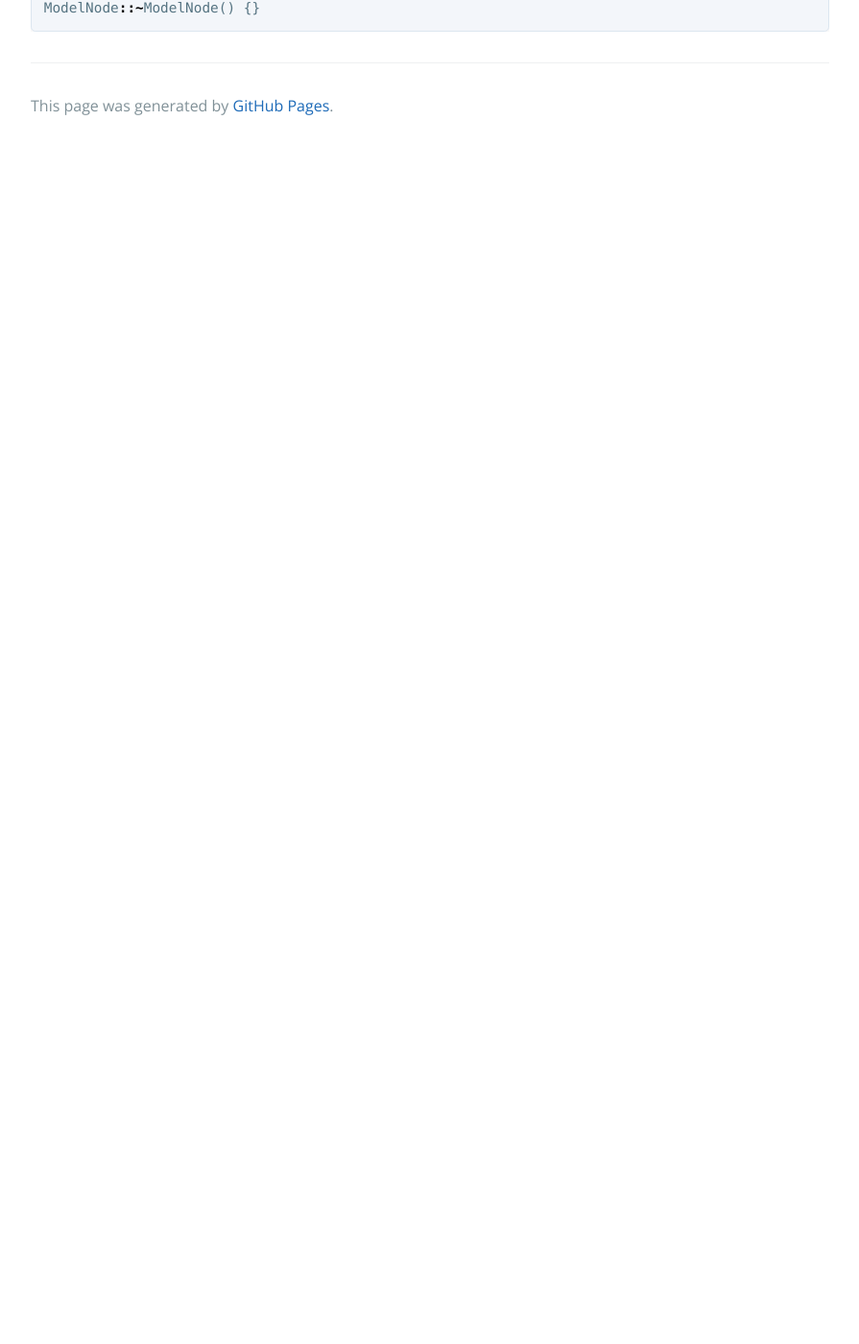
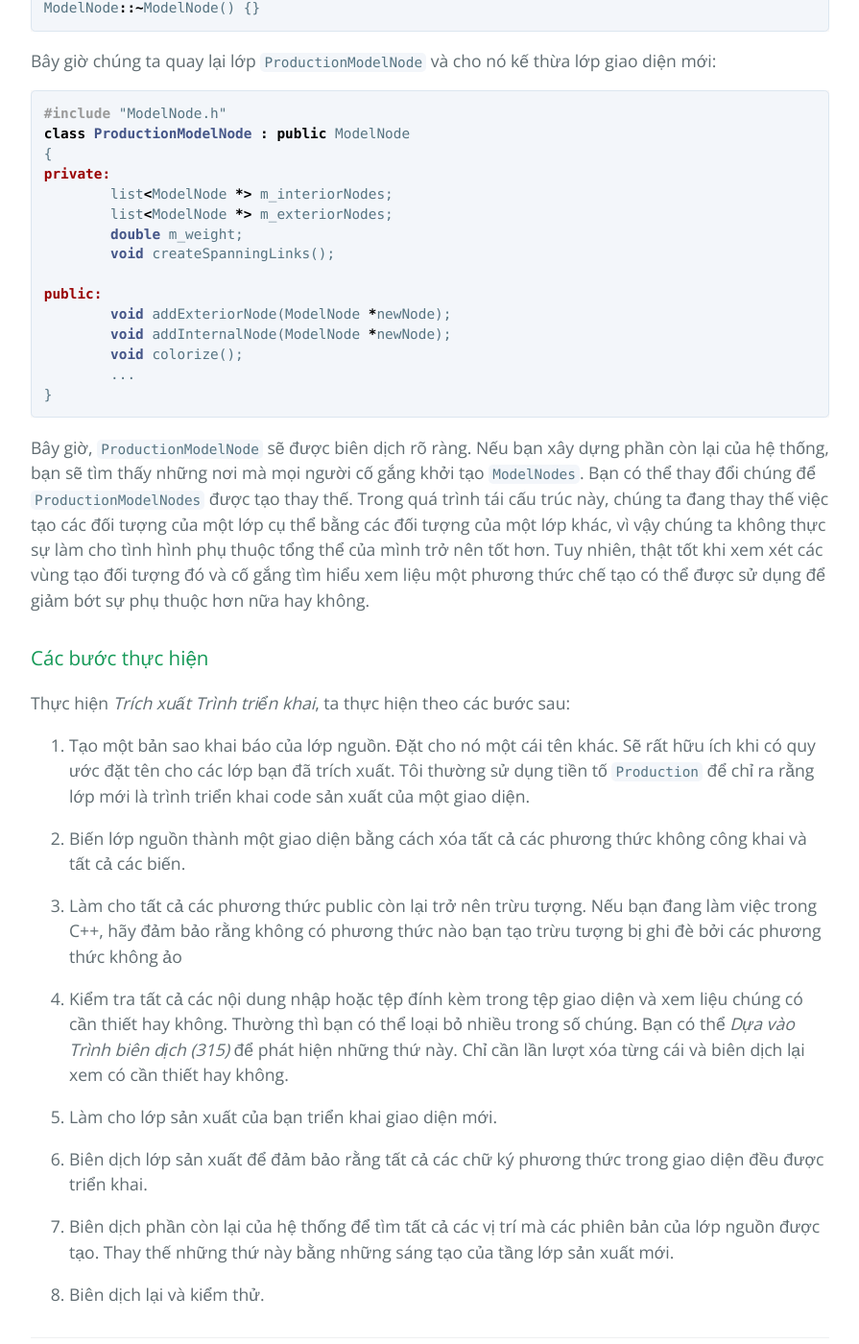
Before and after one commit to HaiBV/haibv.github.io, a Jekyll site: the page built from working-effectively-with-legacy-code/chapter-25-dependency-breaking-techniques.md, in a window 1280 px wide and 1400 px high, scrolled down 30693 px. Shown: the whole window at 96% size, without its empty margins (192-1087 px from the left). Built offline with Jekyll 4.4.1, drawn with Linux system fonts in a browser that asks for light colours; our own code applies the rules of GitHub Pages for plain Markdown files; before the commit the page ends 30847 px from its top, so only the background shows below that.

Commit message:
Book - Working Efectively with Legacy Code - P3 - C25

````diff
--- a/working-effectively-with-legacy-code/chapter-25-dependency-breaking-techniques.md
+++ b/working-effectively-with-legacy-code/chapter-25-dependency-breaking-techniques.md
@@ -989,3 +989,45 @@ public:
 // ModelNode.cpp
 ModelNode::~ModelNode() {}
 ```
+
+Bây giờ chúng ta quay lại lớp `ProductionModelNode` và cho nó kế thừa lớp giao diện mới:
+
+```cpp
+#include "ModelNode.h"
+class ProductionModelNode : public ModelNode
+{
+private:
+	list<ModelNode *> m_interiorNodes;
+	list<ModelNode *> m_exteriorNodes;
+	double m_weight;
+	void createSpanningLinks();
+
+public:
+	void addExteriorNode(ModelNode *newNode);
+	void addInternalNode(ModelNode *newNode);
+	void colorize();
+	...
+}
+```
+
+Bây giờ, `ProductionModelNode` sẽ được biên dịch rõ ràng. Nếu bạn xây dựng phần còn lại của hệ thống, bạn sẽ tìm thấy những nơi mà mọi người cố gắng khởi tạo `ModelNodes`. Bạn có thể thay đổi chúng để `ProductionModelNodes` được tạo thay thế. Trong quá trình tái cấu trúc này, chúng ta đang thay thế việc tạo các đối tượng của một lớp cụ thể bằng các đối tượng của một lớp khác, vì vậy chúng ta không thực sự làm cho tình hình phụ thuộc tổng thể của mình trở nên tốt hơn. Tuy nhiên, thật tốt khi xem xét các vùng tạo đối tượng đó và cố gắng tìm hiểu xem liệu một phương thức chế tạo có thể được sử dụng để giảm bớt sự phụ thuộc hơn nữa hay không.
+
+### Các bước thực hiện
+
+Thực hiện _Trích xuất Trình triển khai_, ta thực hiện theo các bước sau:
+
+1. Tạo một bản sao khai báo của lớp nguồn. Đặt cho nó một cái tên khác. Sẽ rất hữu ích khi có quy ước đặt tên cho các lớp bạn đã trích xuất. Tôi thường sử dụng tiền tố `Production` để chỉ ra rằng lớp mới là trình triển khai code sản xuất của một giao diện.
+
+2. Biến lớp nguồn thành một giao diện bằng cách xóa tất cả các phương thức không công khai và tất cả các biến.
+
+3. Làm cho tất cả các phương thức public còn lại trở nên trừu tượng. Nếu bạn đang làm việc trong C++, hãy đảm bảo rằng không có phương thức nào bạn tạo trừu tượng bị ghi đè bởi các phương thức không ảo
+
+4. Kiểm tra tất cả các nội dung nhập hoặc tệp đính kèm trong tệp giao diện và xem liệu chúng có cần thiết hay không. Thường thì bạn có thể loại bỏ nhiều trong số chúng. Bạn có thể _Dựa vào Trình biên dịch (315)_ để phát hiện những thứ này. Chỉ cần lần lượt xóa từng cái và biên dịch lại xem có cần thiết hay không.
+
+5. Làm cho lớp sản xuất của bạn triển khai giao diện mới.
+
+6. Biên dịch lớp sản xuất để đảm bảo rằng tất cả các chữ ký phương thức trong giao diện đều được triển khai.
+
+7. Biên dịch phần còn lại của hệ thống để tìm tất cả các vị trí mà các phiên bản của lớp nguồn được tạo. Thay thế những thứ này bằng những sáng tạo của tầng lớp sản xuất mới.
+
+8. Biên dịch lại và kiểm thử.
````
